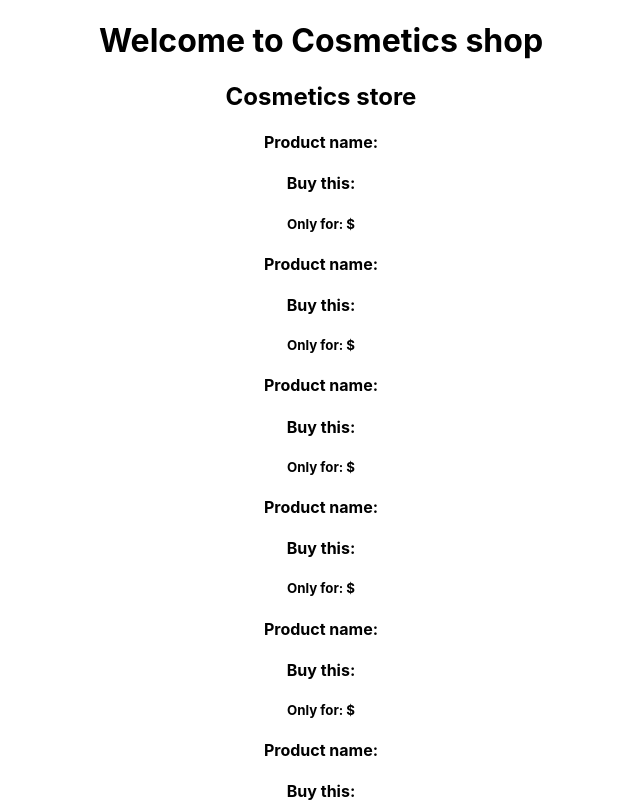
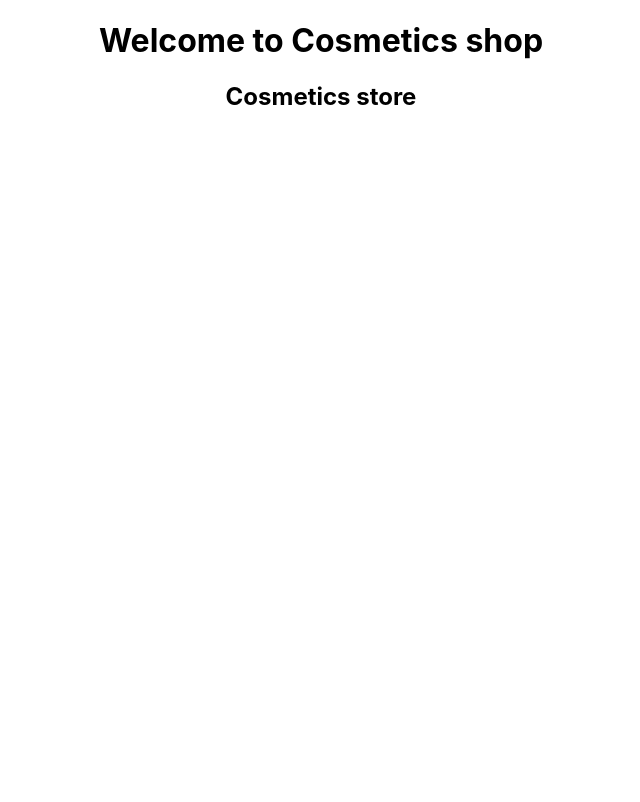
Before and after one commit to khaled39ab/Learn-React-data-storage-and-handler, a React (Create React App) app: page / in a window 1280 px wide. Shown: the top 802 px of the page, without its empty margins (319-959 px from the left). Built offline with nearby package versions, Linux system fonts and the light colour scheme.

Commit message:
problem problem & problem

```diff
--- a/src/component/Cosmetic/Cosmetic.js
+++ b/src/component/Cosmetic/Cosmetic.js
@@ -1,11 +1,13 @@
 import React from 'react';
 
-const Cosmetic = () => {
+const Cosmetic = (props) => {
+    // const {product, price, name} = props.cosmetic;
+    console.log(props.cosmetic);
     return (
         <div>
-            <h4>Product name: </h4>
-            <h4>Buy this:</h4>
-            <h5>Only for: $</h5>
+            {/* <h4>Product name: {product}</h4>
+            <h4>Buy this: {name}</h4>
+            <h5>Only for: ${price}</h5> */}
         </div>
     );
 };
--- a/src/component/Cosmetics/Cosmetics.js
+++ b/src/component/Cosmetics/Cosmetics.js
@@ -1,6 +1,5 @@
 import React, { useEffect, useState } from 'react';
 import Cosmetic from '../Cosmetic/Cosmetic';
-import Shoes from '../Shoes/Shoes';
 
 const Cosmetics = () => {
     const [cosmetics, setCosmetics] = useState([]);
@@ -13,11 +12,12 @@ const Cosmetics = () => {
         <div>
             <h2>Cosmetics store</h2>
             {
-                cosmetics.map(cosmetic=>
-                    <Cosmetic key={cosmetic.id}></Cosmetic>
-                )
+                cosmetics.map(cosmetic => <Cosmetic
+                    key={cosmetic.id}
+                    cosmetic={cosmetic}
+                    ></Cosmetic>)
+                // cosmetics.map(cosmetic => console.log(cosmetic))
             }
-            <Shoes></Shoes>
         </div>
     );
 };
--- a/src/component/Shoes/Shoes.js
+++ b/src/component/Shoes/Shoes.js
@@ -1,5 +1,4 @@
 import React from 'react';
-import { add } from '../utilities/calculate';
 
 const Shoes = () => {
     return (
--- a/src/index.js
+++ b/src/index.js
@@ -6,9 +6,9 @@ import reportWebVitals from './reportWebVitals';
 
 const root = ReactDOM.createRoot(document.getElementById('root'));
 root.render(
-  <React.StrictMode>
+  // <React.StrictMode>
     <App />
-  </React.StrictMode>
+  // </React.StrictMode>
 );
 
 // If you want to start measuring performance in your app, pass a function
```
